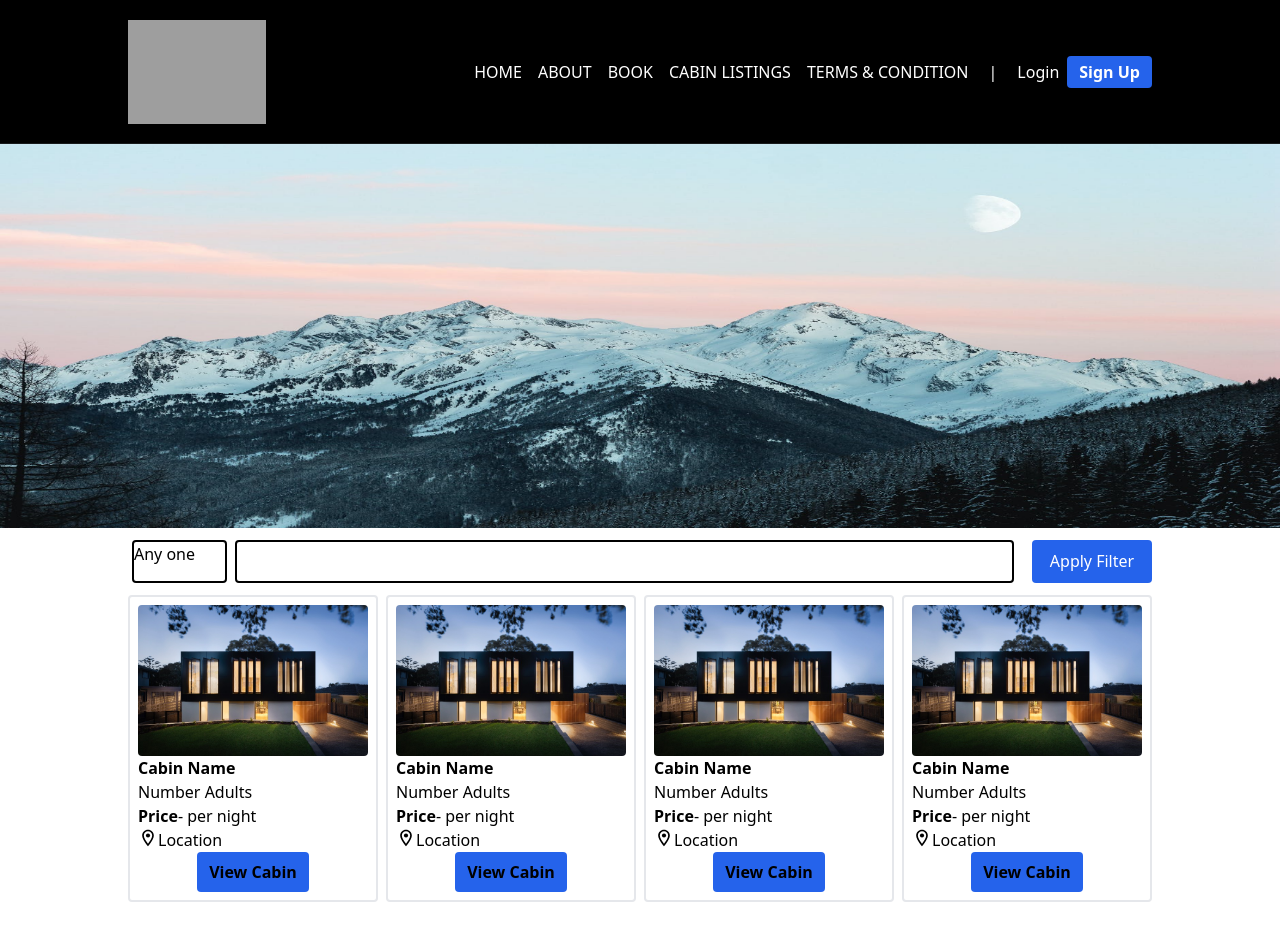
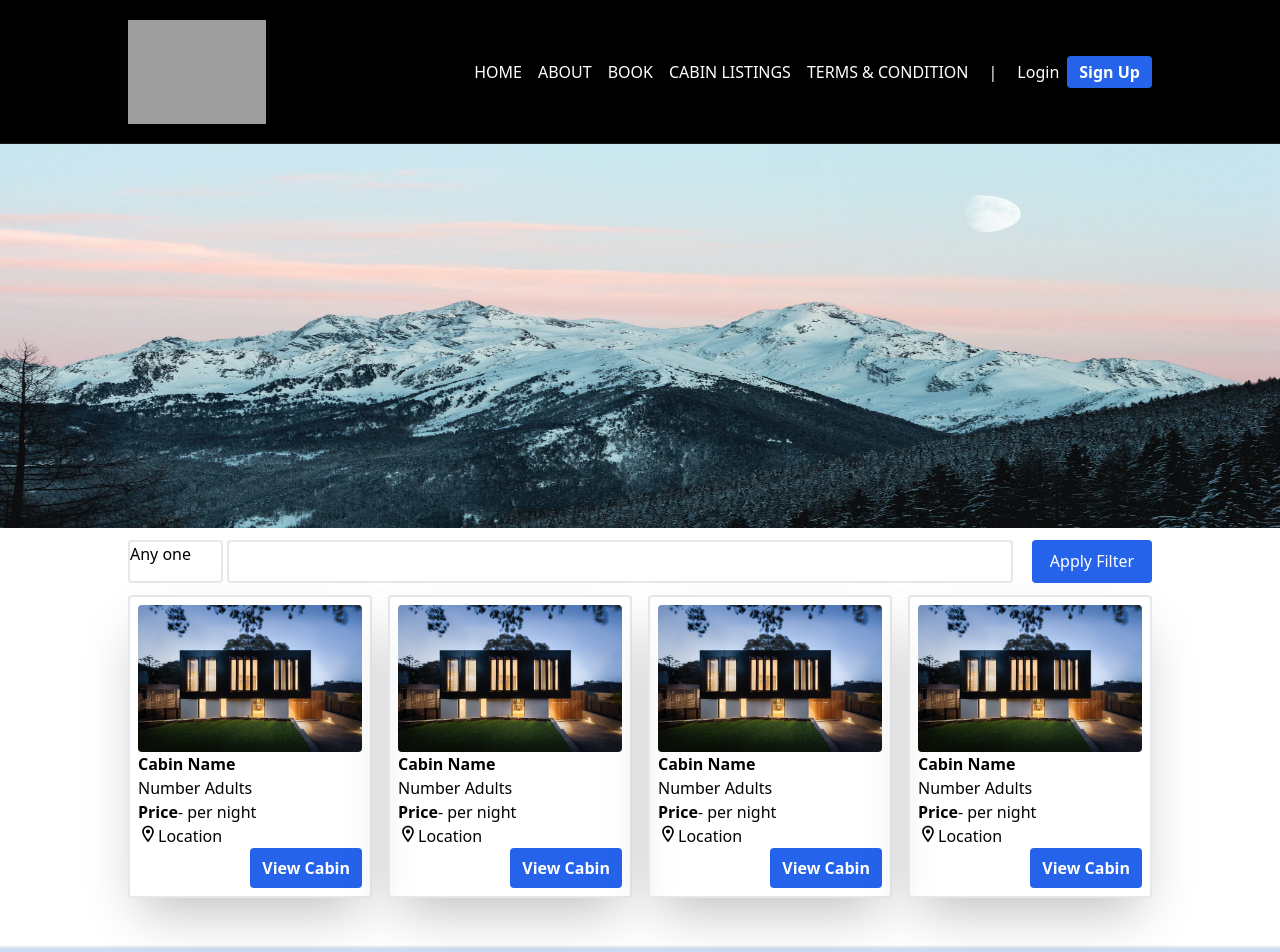
Before and after one commit to SubarashiiDext/sojourn-cabins-website, a Next.js app: page /LocationA in a window 1280 px wide. Shown: the top 952 px of the page. Built offline with nearby package versions, Linux system fonts and the light colour scheme; grey boxes are pictures that could not be loaded.

Commit message:
updated folder structure and logo bug

```diff
--- a/src/app/LocationA/page.jsx
+++ b/src/app/LocationA/page.jsx
@@ -1,7 +1,7 @@
 import React from "react";
 import Image from "next/image";
 import Link from "next/link";
-import Cards from "../components/cards/page";
+import Cards from "../../components/cards/page";
 
 export default function LocationA() {
   return (
@@ -15,12 +15,12 @@ export default function LocationA() {
       </div> */}
       <div className="w-[100%] mt-2 mb-2">
         <div className=" space-x-1 mx-auto md:w-[80%] w-[100%] justify-between flex md:flex-row md:items-center items-center flex-col">
-          <div className="h-[43px] w-[100px] m-1 rounded border-2 border-black ">Any one</div>
+          <div className="h-[43px] w-[100px] my-1 rounded border-2 border-black-400 ">
+            Any one
+          </div>
 
           <div className="flex space-x-1 w-[95%] justify-between items-center m-1">
-            <input className="w-[85%] h-[43px] text rounded border-2 border-black py-1 px-2">
-
-            </input>
+            <input className="w-[85%] h-[43px] text rounded border-2 border-black-400 py-1 px-2"></input>
             <button className="h-[43px] w-[120px] rounded  bg-blue-600 text-white py-1 px-2">
               Apply Filter
             </button>
@@ -28,9 +28,7 @@ export default function LocationA() {
         </div>
       </div>
 
-
-      <Cards/>
-
+      <Cards />
     </div>
   );
 }
--- a/src/app/components/cards/page.jsx
+++ /dev/null
@@ -1,22 +0,0 @@
-import React from 'react'
-import Card from '../card/page'
-
-export default function Cards() {
-  return (
-    <div>
-      <div className="w-[100%] mt-2 mb-2">
-        <div className=" mx-auto md:w-[80%] flex md:flex-row md:items-center gap-2 items-center flex-col">
-          <Card/>
-          <Card/>
-          <Card/>
-          <Card/>
-
-
-
-        </div>
-      </div>
-
-
-    </div>
-  )
-}
--- a/src/app/layout.js
+++ b/src/app/layout.js
@@ -1,5 +1,5 @@
-import Footer from "./components/Footer/Footer";
-import Navbar from "./components/Navbar/Navbar";
+import Footer from "../components/Footer/Footer";
+import Navbar from "../components/Navbar/Navbar";
 import "./globals.css";
 
 export const metadata = {
--- a/src/app/components/Footer/Footer.jsx
+++ b/src/components/Footer/Footer.jsx
@@ -2,7 +2,7 @@ import React from 'react'
 
 const Footer = () => {
     return (
-        <div className="w-full h-72 border-t-2 shadow-t-lg shadow-gray-400 bg-[#cddcf7] bottom-0 mt-72">
+        <div className="w-full h-72 border-t-2 shadow-t-lg shadow-gray-400 bg-[#cddcf7] bottom-0 mt-10">
             <div className="flex flex-col justify-between mx-14 my-14">
                 <p className="text-xl text-blue-700 font-bold">NEWSLETTER &mdash;</p>
                 <p className="">Stay Up to Date</p>
--- a/src/app/components/Navbar/Navbar.jsx
+++ b/src/components/Navbar/Navbar.jsx
@@ -24,7 +24,7 @@ export default function Navbar() {
       <nav className=" bg-black z-99 w-[100%] sticky top-0 text-white">
         <div className="flex items-center justify-between  text-white py-5 w-[80%] mx-auto ">
           <div >
-            <Image src="/Sojourn-logo.png" alt="logo" width={138} height={44} />
+            <Image src="/asset/Sojourn-logo.png" alt="logo" width={138} height={44} />
           </div>
 
           <div className=" items-center space-x-5 hidden lg:flex">
--- a/src/app/components/card/page.jsx
+++ b/src/components/card/page.jsx
@@ -6,8 +6,8 @@ import {MdOutlineLocationOn} from "react-icons/md"
 export default function Card() {
   return (
     <div>
-      <div className='flex items-center justify-center '>
-        <div className='mb-2 px-2 py-2 border-2 border-black-400  rounded'>
+      <div className='flex items-center justify-center  '>
+        <div className='mb-2 px-2 py-2 border-2 border-black-400  rounded shadow-2xl hover:border-blue-300'>
 
           <Image className=' m-0 rounded' src="/asset/cabin1.png" alt="" width={282} height={336}/>
 
@@ -21,8 +21,8 @@ export default function Card() {
             </div>
 
           </div>
-          <div className='flex justify-center items-center '>
-            <button className=" bg-blue-600 font-bold  py-2 px-3 rounded hover:bg-blue-300 hover:text-black transition duration-300 ">
+          <div className='flex justify-end items-center '>
+            <button className=" bg-blue-600 font-bold  py-2 px-3 rounded text-white hover:bg-blue-300 hover:text-black transition duration-300 ">
               View Cabin
             </button>
           </div>
--- /dev/null
+++ b/src/components/cards/page.jsx
@@ -0,0 +1,17 @@
+import React from "react";
+import Card from "../card/page";
+
+export default function Cards() {
+  return (
+    <div>
+      <div className="w-[100%] mt-2 mb-2">
+        <div className=" mx-auto md:w-[80%] grid grid-cols-1 sm:grid-cols-2 md:grid-cols-3 lg:grid-cols-4 gap-4 ">
+          <Card />
+          <Card />
+          <Card />
+          <Card />
+        </div>
+      </div>
+    </div>
+  );
+}
```
